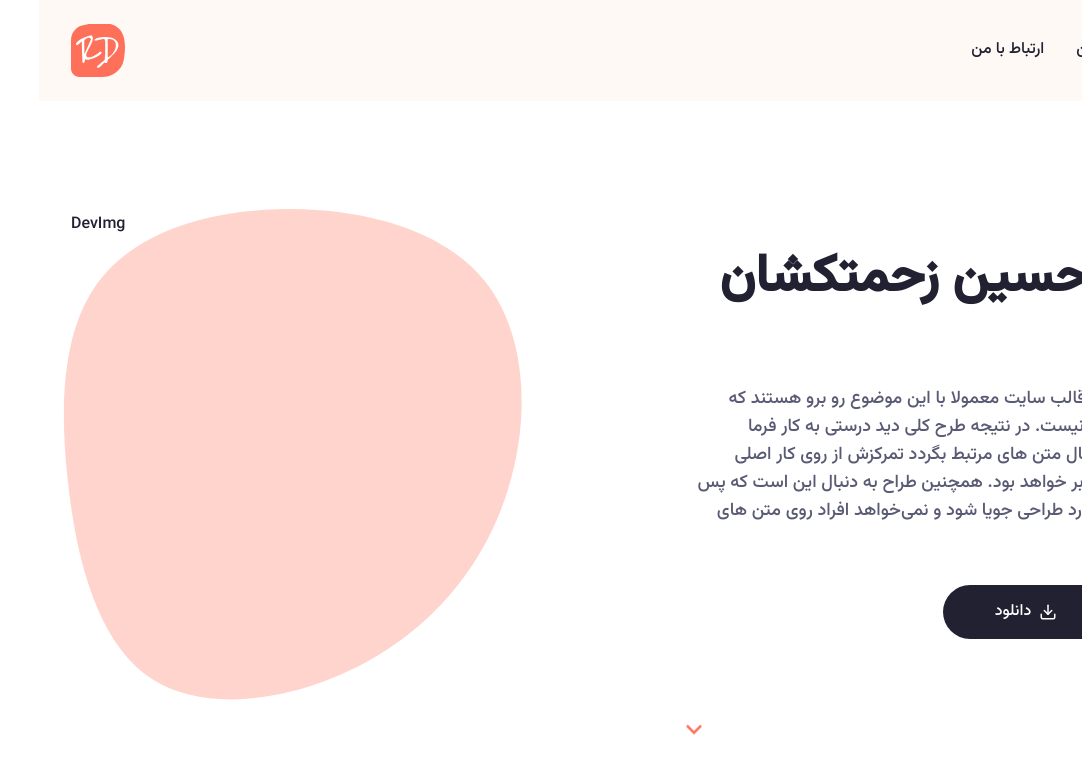
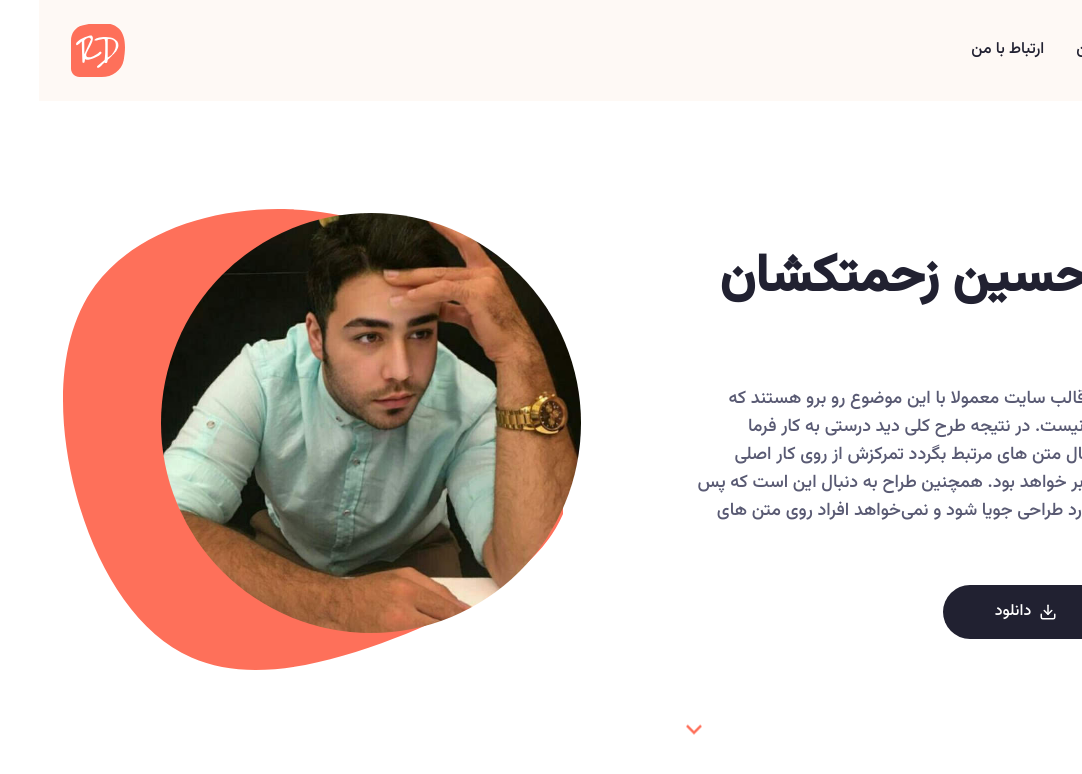
Before and after one commit to Hossein1371za/about-me-website-nextjs14-shadcn-tailwind, a Next.js app: page / in a window 1280 px wide. Shown: the top 774 px of the page, without its empty margins (198-1280 px from the left). Built offline with nearby package versions, Linux system fonts and the light colour scheme.

Commit message:
hero image

```diff
--- a/components/DevImg.jsx
+++ b/components/DevImg.jsx
@@ -1,12 +1,12 @@
-import Link from "next/link"
-import Image from "next/image"
 
+import Image from "next/image";
 
+const DevImg = ({ containerStyles, imgSrc }) => {
+  return (
+    <div className={`${containerStyles}`}>
+      <Image className="rounded-full" src={imgSrc} width={420} height={420} priority alt="." />
+    </div>
+  );
+};
 
-const DevImg = ({containerStyle,imgSrc}) => {
-  return (
-    <div>DevImg</div>
-  )
-}
-
-export default DevImg
+export default DevImg;
--- a/components/Hero.jsx
+++ b/components/Hero.jsx
@@ -52,8 +52,8 @@ const Hero = () => {
             />
           </div>
           <div className="hidden xl:flex relative">
-            <div className="bg-hero_shape2_light dark:bg-hero_shape2_dark w-[500px] h-[500px] bg-no-repeat absolute -top-1 -left-2"></div>
-            <DevImg/>
+            <div className="bg-hero_shape dark:bg-hero_shape2_dark w-[500px] h-[500px] bg-no-repeat absolute -top-1 -left-2"></div>
+            <DevImg containerStyles=" w-[510px] h-[462px] bg-no-repeat relative bg-bottom" imgSrc="/hero/me.jpg"/>
           </div>
         </div>
         <div className="hidden md:flex absolute left-2/4 bottom-44 xl:bottom-12 animate-bounce">
```
Also changed, not shown: public/hero/me.jpg (added).
